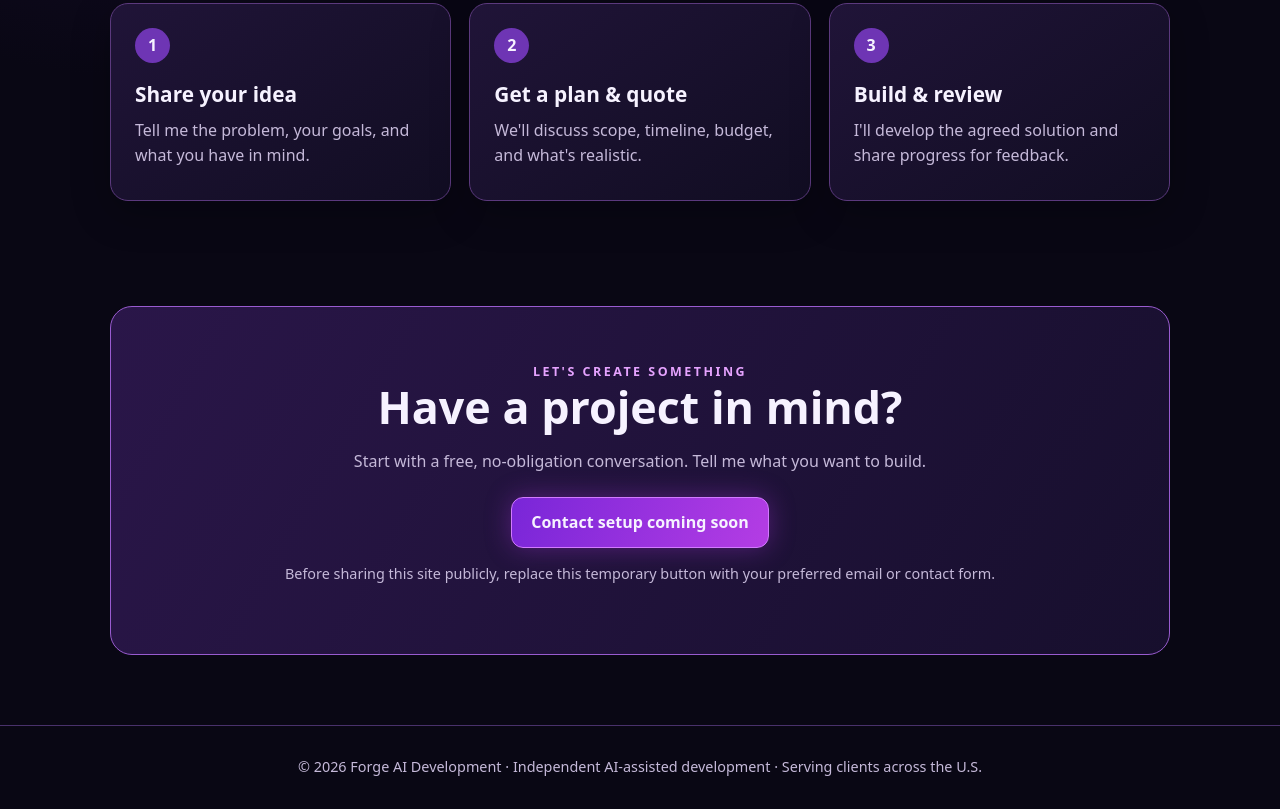
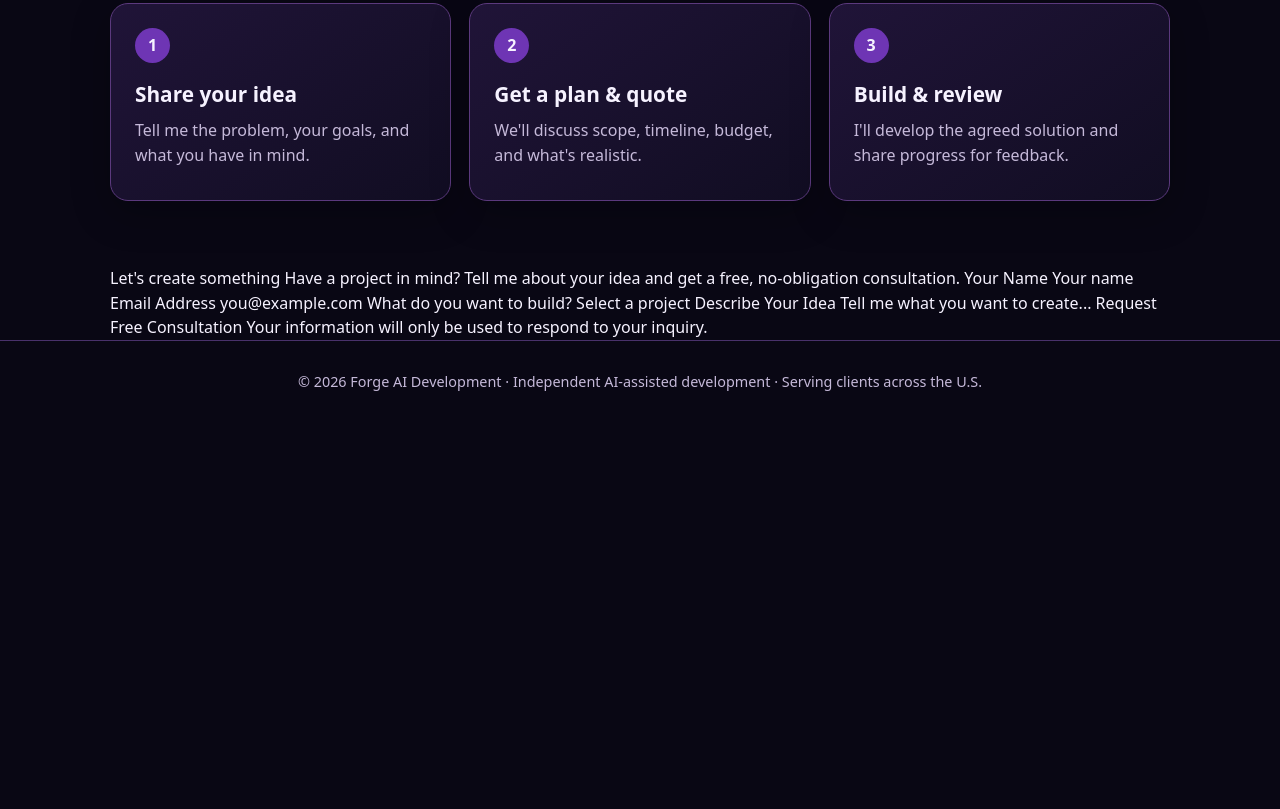
Before and after one commit to dakottarlee/forge-ai-development, a plain HTML site: page index.html in a window 1280 px wide. Shown: the part 1807-2616 px from the top of the page. After the commit the page ends 2230 px from the top, so only its background shows below. Drawn offline with Linux system fonts and the light colour scheme.

Commit message:
Update index.html

```diff
--- a/index.html
+++ b/index.html
@@ -15,7 +15,20 @@
 <section id="services"><div class="eyebrow">What I can build</div><h2>Technology shaped around your goals.</h2><div class="grid"><article class="card"><span class="symbol">🌐</span><h3>Websites</h3><p>Modern landing pages, business websites, and online experiences.</p></article><article class="card"><span class="symbol">📱</span><h3>Custom Web Apps</h3><p>Interactive applications, prototypes, dashboards, and client tools.</p></article><article class="card"><span class="symbol">⚡</span><h3>AI & Automation</h3><p>Workflow helpers, business automations, and AI-assisted features.</p></article></div></section>
 <section id="portfolio"><div class="eyebrow">Selected personal projects</div><h2>Ideas in development.</h2><p class="note">These are personal projects and concepts, not claims of completed client deployments. Screenshots and live demos will be added as features are verified.</p><div class="grid"><article class="card"><span class="symbol">🎮</span><h3>XP</h3><span class="pill">Gamified applications</span><p>Exploring ways to turn real-world goals, work, and progress into engaging digital experiences.</p></article><article class="card"><span class="symbol">✦</span><h3>Forge</h3><span class="pill">AI creation systems</span><p>Experimenting with AI-assisted software creation, orchestration, and development workflows.</p></article><article class="card"><span class="symbol">🔺</span><h3>Origin</h3><span class="pill">Idea visualization</span><p>Exploring interactive ways to organize, connect, and develop ideas and projects.</p></article></div></section>
 <section id="process"><div class="eyebrow">How it works</div><h2>Simple from the first conversation.</h2><div class="grid steps"><article class="card step"><h3>Share your idea</h3><p>Tell me the problem, your goals, and what you have in mind.</p></article><article class="card step"><h3>Get a plan & quote</h3><p>We'll discuss scope, timeline, budget, and what's realistic.</p></article><article class="card step"><h3>Build & review</h3><p>I'll develop the agreed solution and share progress for feedback.</p></article></div></section>
-<section class="cta" id="contact"><div class="eyebrow">Let's create something</div><h2>Have a project in mind?</h2><p>Start with a free, no-obligation conversation. Tell me what you want to build.</p><div class="buttons" style="justify-content:center"><a class="button primary" href="https://www.linkedin.com/" target="_blank" rel="noopener noreferrer">Contact setup coming soon</a></div><p class="note">Before sharing this site publicly, replace this temporary button with your preferred email or contact form.</p></section>
-</main><footer>© <span id="year"></span> Forge AI Development · Independent AI-assisted development · Serving clients across the U.S.</footer>
+Let's create something
+Have a project in mind?
+Tell me about your idea and get a free, no-obligation consultation.
+
+Your Name
+Your name
+Email Address
+you@example.com
+What do you want to build?
+Select a project
+Describe Your Idea
+Tell me what you want to create...
+
+Request Free Consultation
+Your information will only be used to respond to your inquiry.</main><footer>© <span id="year"></span> Forge AI Development · Independent AI-assisted development · Serving clients across the U.S.</footer>
 <script>document.getElementById('year').textContent=new Date().getFullYear();</script>
 </body></html>
```
